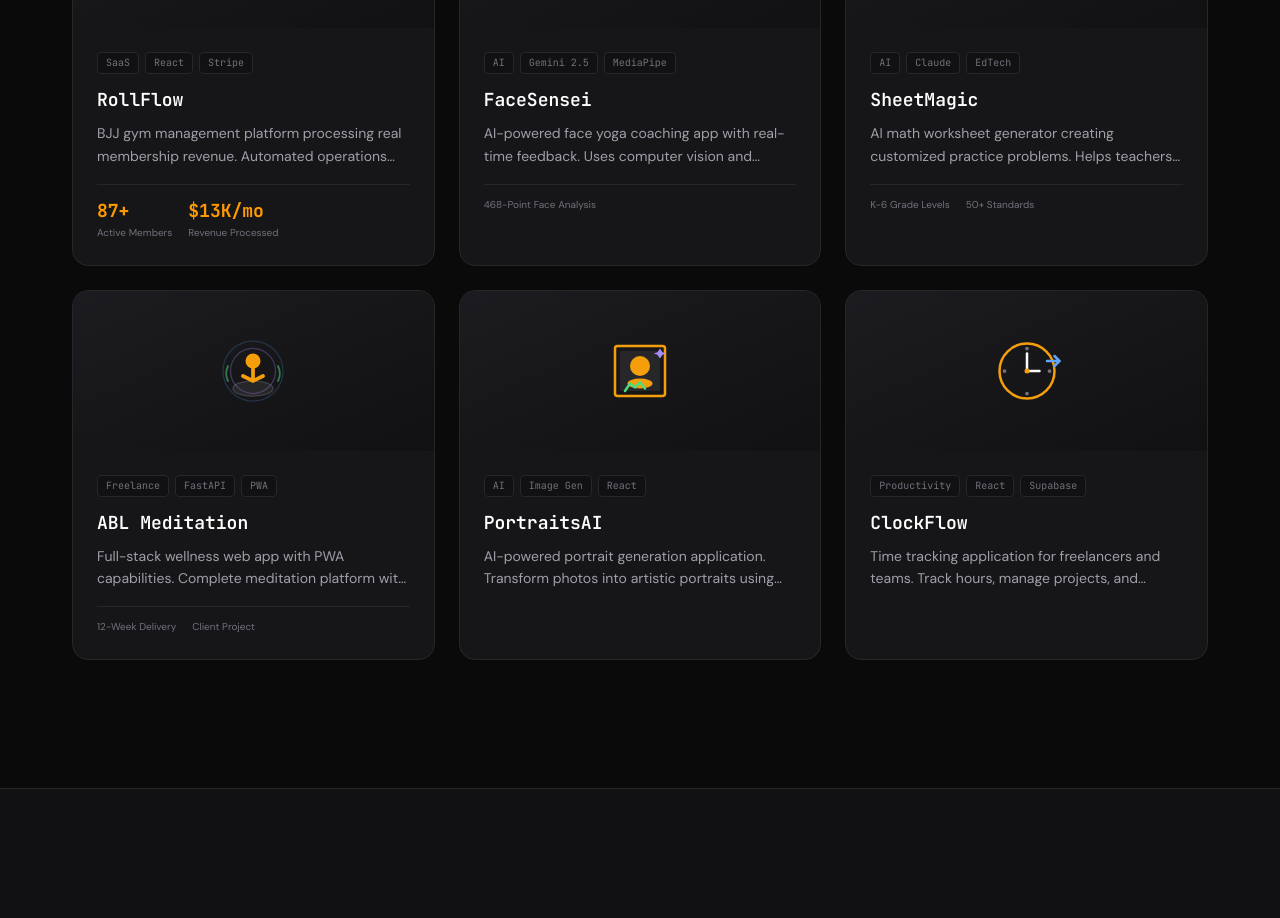
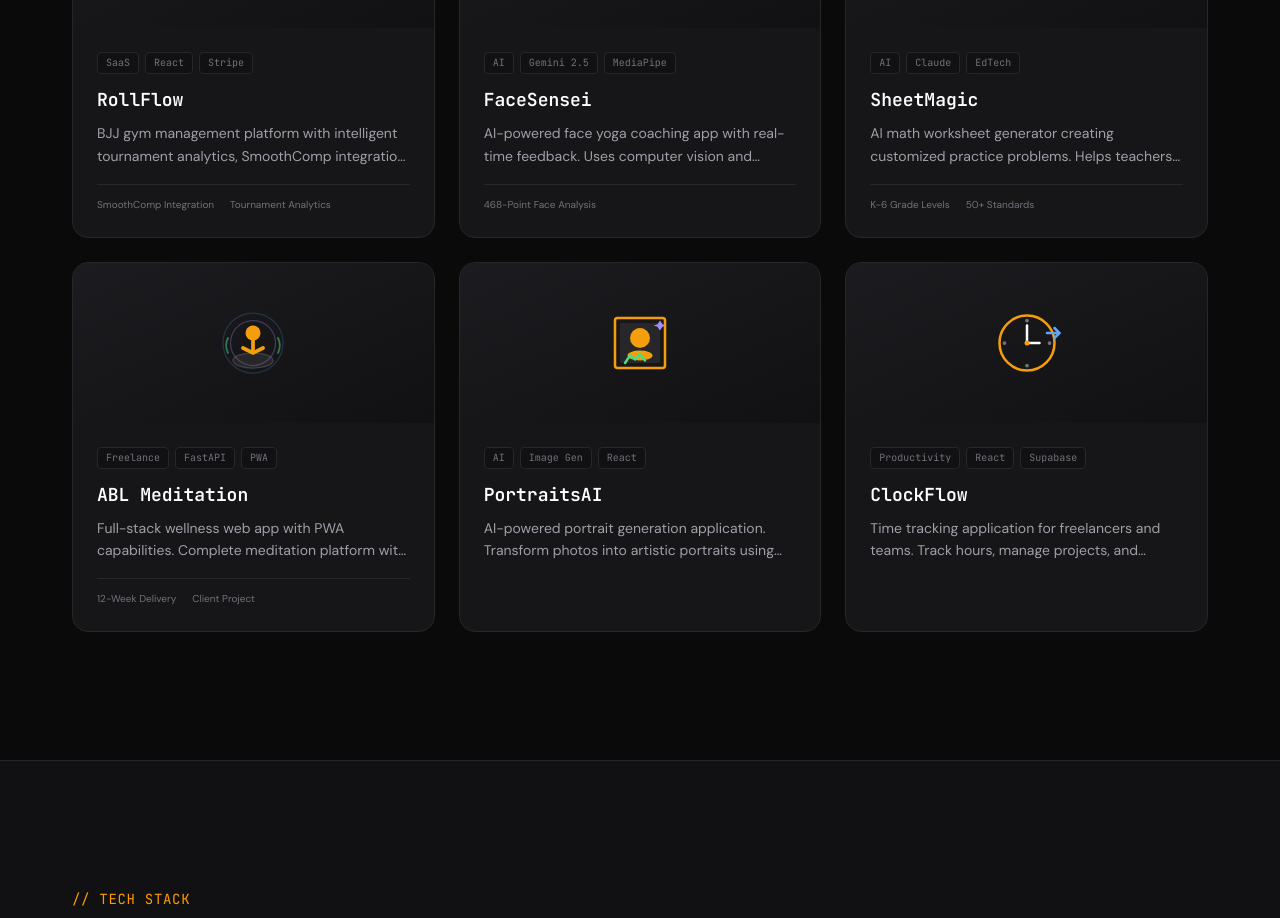
Before and after one commit to l2laihub/huybuilds, a Next.js app: page / in a window 1280 px wide. Shown: the part 2720-3638 px from the top of the page. Built offline with nearby package versions, Linux system fonts and the light colour scheme.

Commit message:
feat: enhance RollFlow project description and update metrics

```diff
--- a/app/components/Projects.tsx
+++ b/app/components/Projects.tsx
@@ -48,11 +48,11 @@
   {
     title: "RollFlow",
     description:
-      "BJJ gym management platform processing real membership revenue. Automated operations from attendance to billing for martial arts academies.",
+      "BJJ gym management platform with intelligent tournament analytics, SmoothComp integration, automated billing, and comprehensive member management.",
     tags: ["SaaS", "React", "Stripe", "Supabase"],
     metrics: [
-      { value: 87, suffix: "+", label: "Active Members" },
-      { value: 13, prefix: "$", suffix: "K/mo", label: "Revenue Processed" },
+      { label: "SmoothComp Integration" },
+      { label: "Tournament Analytics" },
     ],
     url: "https://rollflow.app",
     Logo: RollFlowLogo,
```
